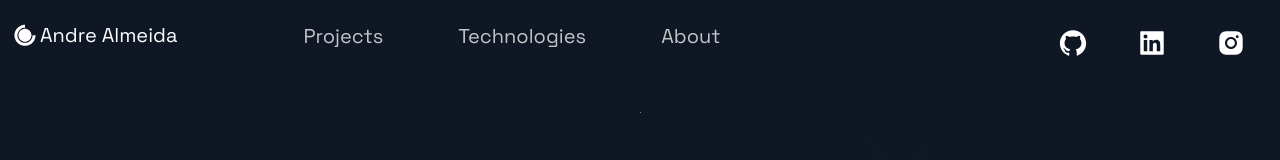
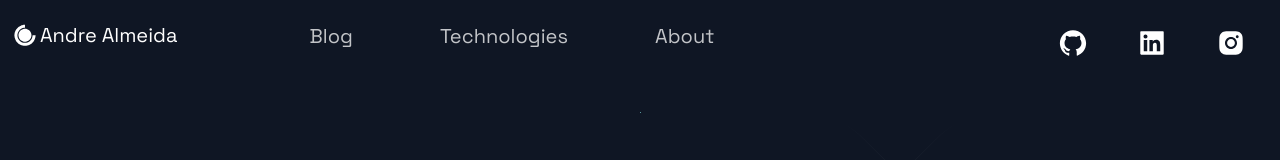
Before and after one commit to aalmeida00/portifolio, a Next.js app: page / in a window 1280 px wide. Shown: the top 160 px of the page. Built offline with nearby package versions, Linux system fonts and the light colour scheme.

Commit message:
Fix typo

```diff
--- a/src/components/Projects/Projects.js
+++ b/src/components/Blog/Blog.js
@@ -2,15 +2,15 @@ import React from 'react';
 
 import {
   GridContainer,
-} from './ProjectsStyles';
+} from './BlogStyles';
 import {
   Section,
   SectionDivider,
   SectionTitle,
 } from '../../styles/GlobalComponents';
 
-const Projects = () => (
-  <Section nopadding id="projects">
+const Blog = () => (
+  <Section nopadding id="blog">
     <SectionDivider />
     <SectionTitle main>Blog</SectionTitle>
     <GridContainer>
@@ -19,4 +19,4 @@ const Projects = () => (
   </Section>
 );
 
-export default Projects;
+export default Blog;
--- a/src/components/Header/Header.js
+++ b/src/components/Header/Header.js
@@ -17,8 +17,8 @@ const Header = () =>  (
     </Div1>
     <Div2>
       <li>
-        <Link href="#projects">
-          <NavLink>Projects</NavLink>
+        <Link href="#blog">
+          <NavLink>Blog</NavLink>
         </Link>
       </li>
       <li>
--- a/src/pages/index.js
+++ b/src/pages/index.js
@@ -1,7 +1,7 @@
 import Acomplishments from '../components/Acomplishments/Acomplishments';
 import BgAnimation from '../components/BackgrooundAnimation/BackgroundAnimation';
 import Hero from '../components/Hero/Hero';
-import Projects from '../components/Projects/Projects';
+import Blog from '../components/Blog/Blog';
 import Technologies from '../components/Technologies/Technologies';
 import Timeline from '../components/TimeLine/TimeLine';
 import { Layout } from '../layout/Layout';
@@ -14,7 +14,7 @@ const Home = () => {
         <Hero />
         <BgAnimation />
       </Section>
-      <Projects />
+      <Blog />
       <Technologies />
       <Timeline />
       <Acomplishments />
```
Also changed, not shown: src/components/Blog/BlogStyles.js (renamed from src/components/Projects/ProjectsStyles.js).
